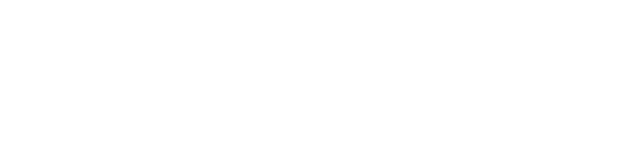
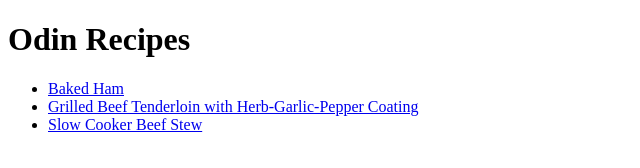
Before and after one commit to Inarizakura/odin-recipes, a plain HTML site: page index.html in a window 1280 px wide. Shown: the whole page, without its empty margins (0-640 px from the left). Drawn offline with Linux system fonts and the light colour scheme.

Commit message:
Added three recipe pages

```diff
--- a/index.html
+++ b/index.html
@@ -6,7 +6,14 @@
         <title>The Odin Project Recipes</title>
     </head>
 
-    <body></body>
+    <body>
+        <h1>Odin Recipes</h1>
+        <ul>
+            <li><a href="recipes/bakedham.html">Baked Ham</a></li>
+            <li><a href="recipes/beeftenderloin.html">Grilled Beef Tenderloin with Herb-Garlic-Pepper Coating</a></li>
+            <li><a href="recipes/beefstew.html">Slow Cooker Beef Stew</a></li>
+        </ul>
+    </body>
 
     <footer></footer>
 </html>
```
